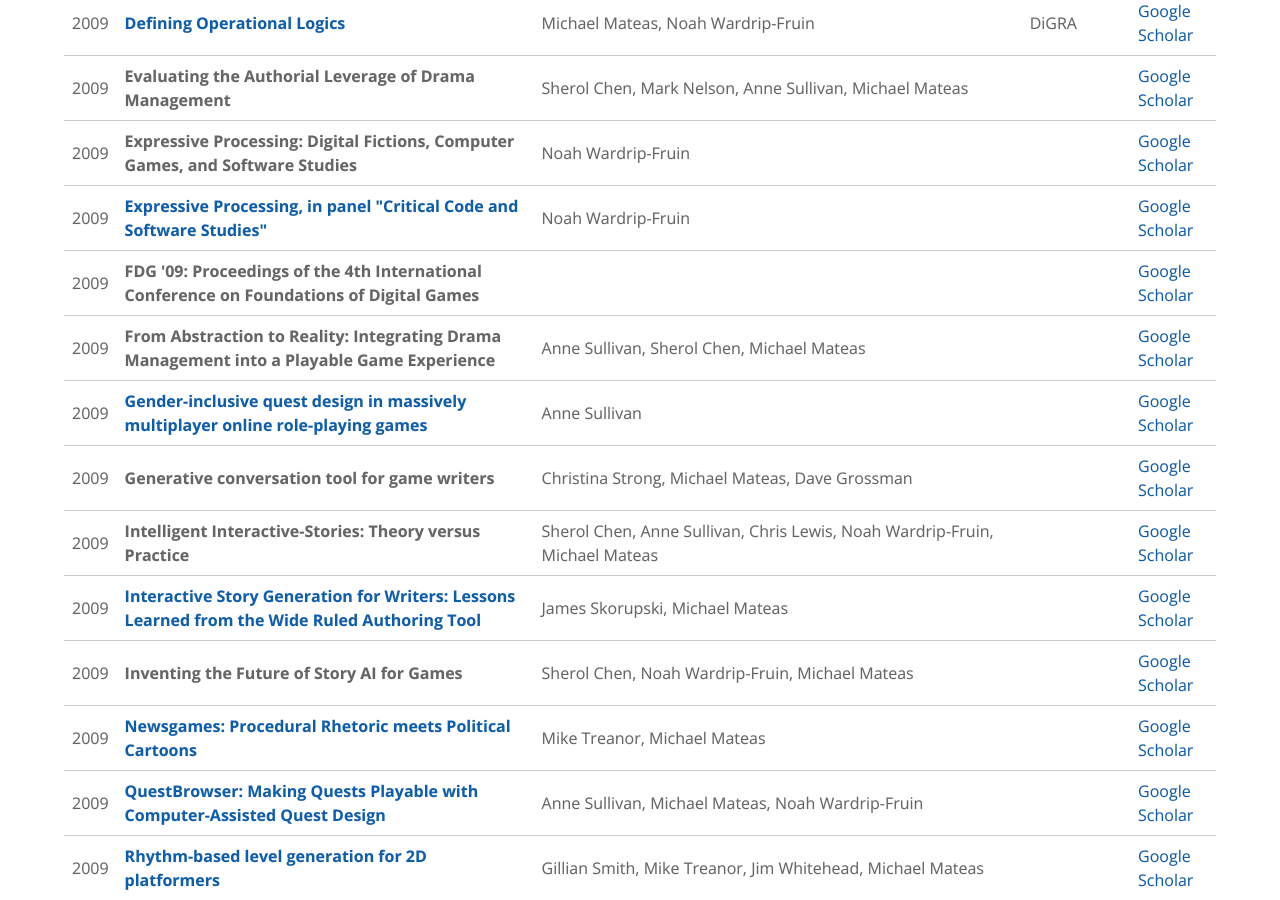
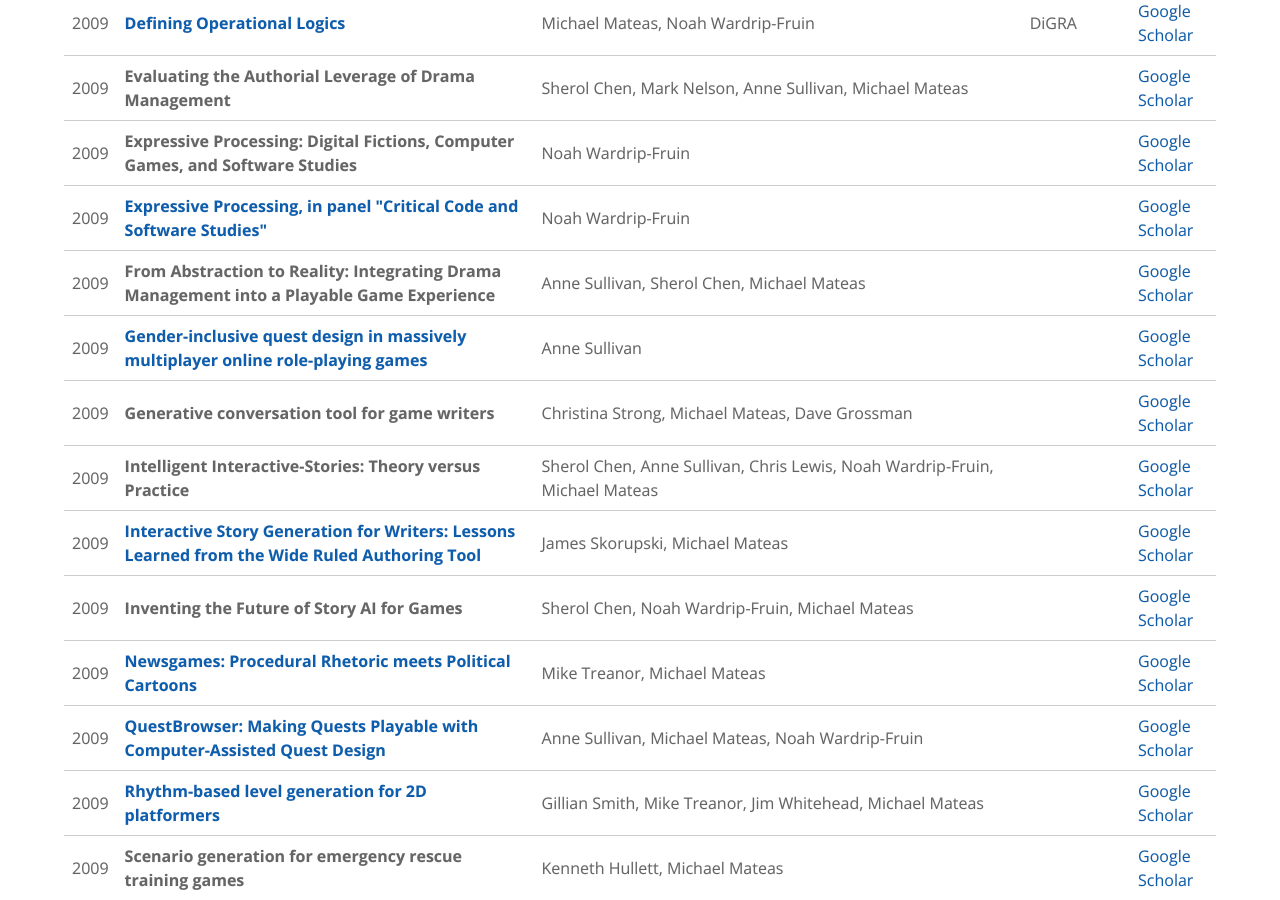
Before and after one commit to ExpressiveIntelligence/expressiveintelligence.github.io, a Jekyll site: the page built from publications/index.html, in a window 1280 px wide and 900 px high, scrolled down 5705 px. Built offline with Jekyll 4.4.1, drawn with Linux system fonts in a browser that asks for light colours.

Commit message:
Remove spurious auto-imported publications entry
For some reason the entire FDG 2009 proceedings were listed as an EIS publication.

```diff
--- a/_data/publications.json
+++ b/_data/publications.json
@@ -706,14 +706,6 @@
 },
 {
   "year":"2009",
-  "title":"FDG '09: Proceedings of the 4th International Conference on Foundations of Digital Games",
-  "authors":[
-    ""
-  ],
-  "url":""
-},
-{
-  "year":"2009",
   "title":"From Abstraction to Reality: Integrating Drama Management into a Playable Game Experience",
   "authors":[
     "Anne Sullivan",
```
Also changed, not shown: 1 other file.
